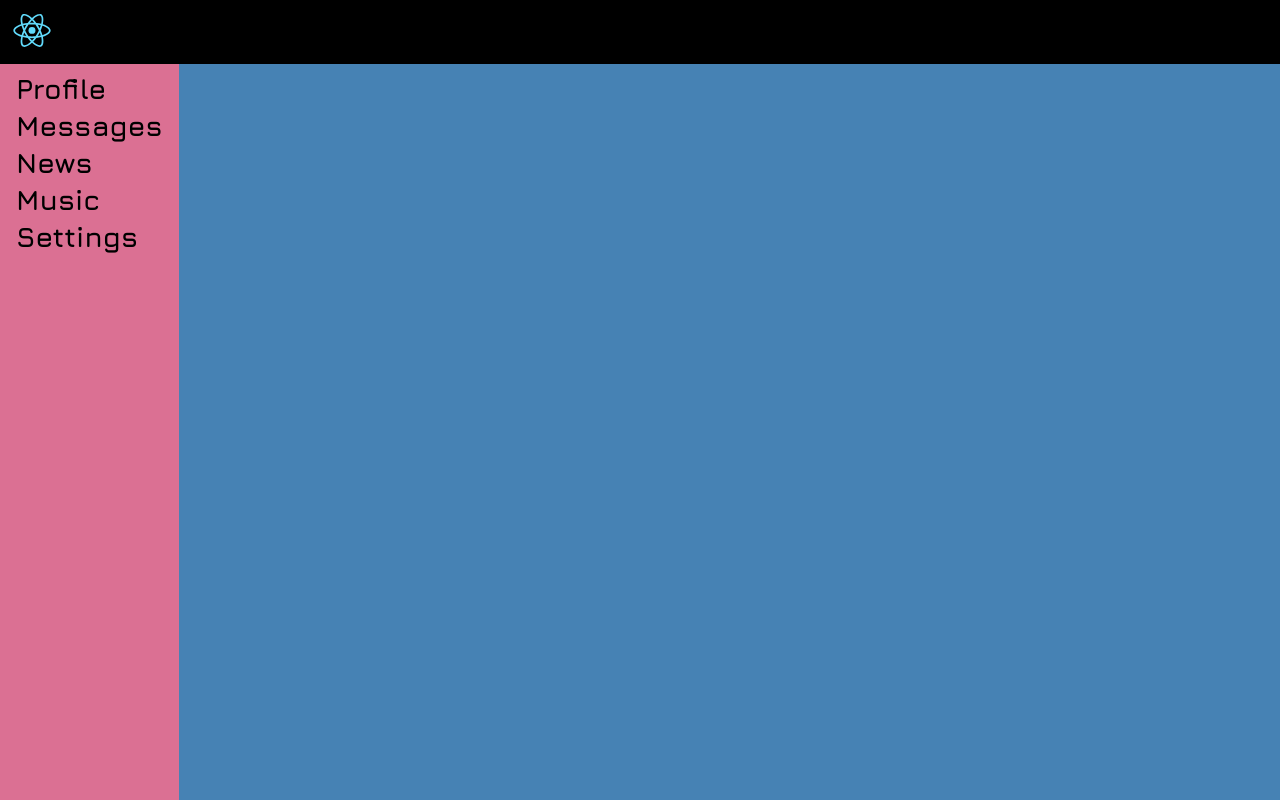
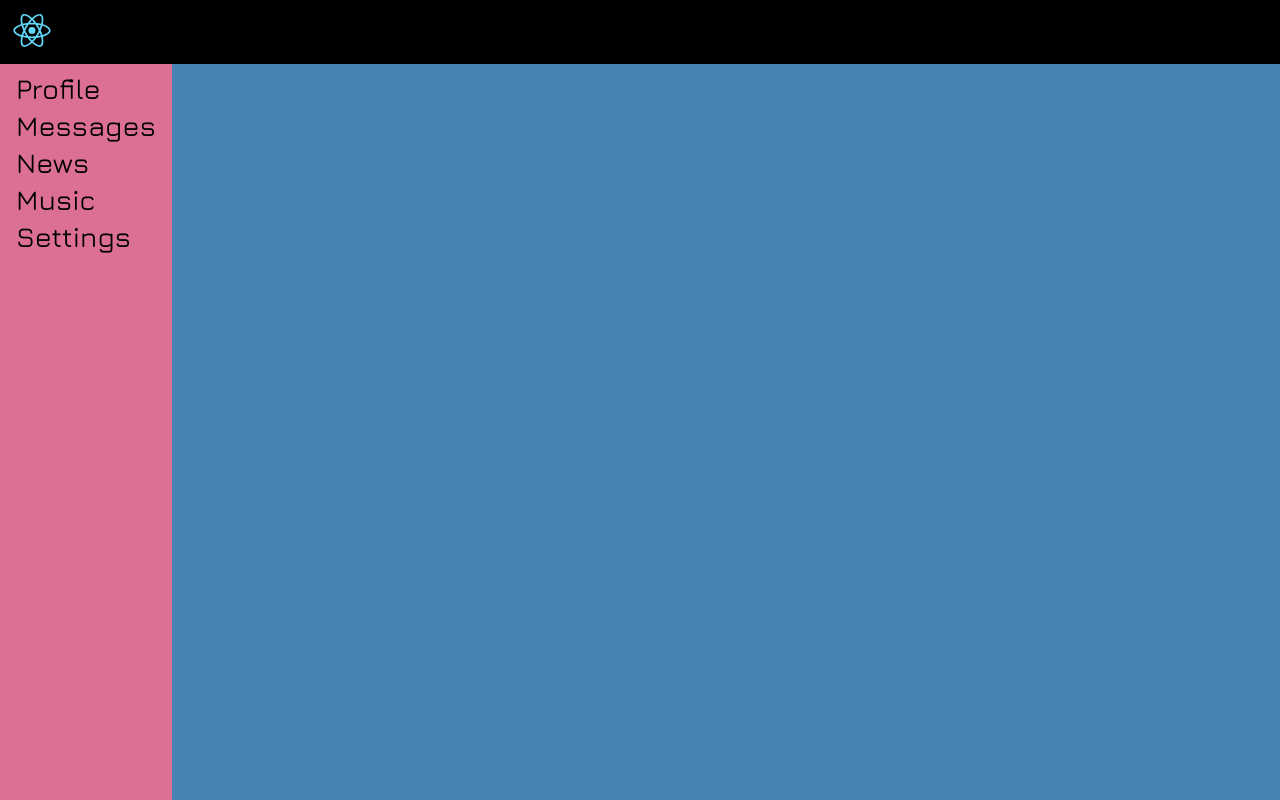
Before and after one commit to fiftysev/react_way_of_samurai, a React (Create React App) app: page / in a window 1280 px wide. Built offline with nearby package versions, Linux system fonts and the light colour scheme.

Commit message:
Normalize links

```diff
--- a/src/components/Navbar/Navbar.jsx
+++ b/src/components/Navbar/Navbar.jsx
@@ -1,14 +1,35 @@
 import React from "react";
+import { NavLink } from "react-router-dom";
 import s from "./navbar.module.css";
 
 const Navbar = () => {
   return (
     <nav className={s.nav}>
-      <a href="/profile">Profile</a>
-      <a href="/dialogs">Messages</a>
-      <a href="#news">News</a>
-      <a href="#music">Music</a>
-      <a href="#settings">Settings</a>
+      <NavLink
+        to="/profile"
+        className={(navData) => (navData.isActive ? s.active : "")}>
+        Profile
+      </NavLink>
+      <NavLink
+        to="/dialogs"
+        className={(navData) => (navData.isActive ? s.active : "")}>
+        Messages
+      </NavLink>
+      <NavLink
+        to="/news"
+        className={(navData) => (navData.isActive ? s.active : "")}>
+        News
+      </NavLink>
+      <NavLink
+        to="/music"
+        className={(navData) => (navData.isActive ? s.active : "")}>
+        Music
+      </NavLink>
+      <NavLink
+        to="/settings"
+        className={(navData) => (navData.isActive ? s.active : "")}>
+        Settings
+      </NavLink>
     </nav>
   );
 };
--- a/src/components/Navbar/navbar.module.css
+++ b/src/components/Navbar/navbar.module.css
@@ -6,7 +6,12 @@
 
 .nav a {
   display: block;
-  font-weight: 700;
+  font-weight: 500;
   font-size: 1.75rem;
   margin: 0.25rem 0;
 }
+
+a.active {
+  color: white;
+  font-weight: 700;
+}
```
